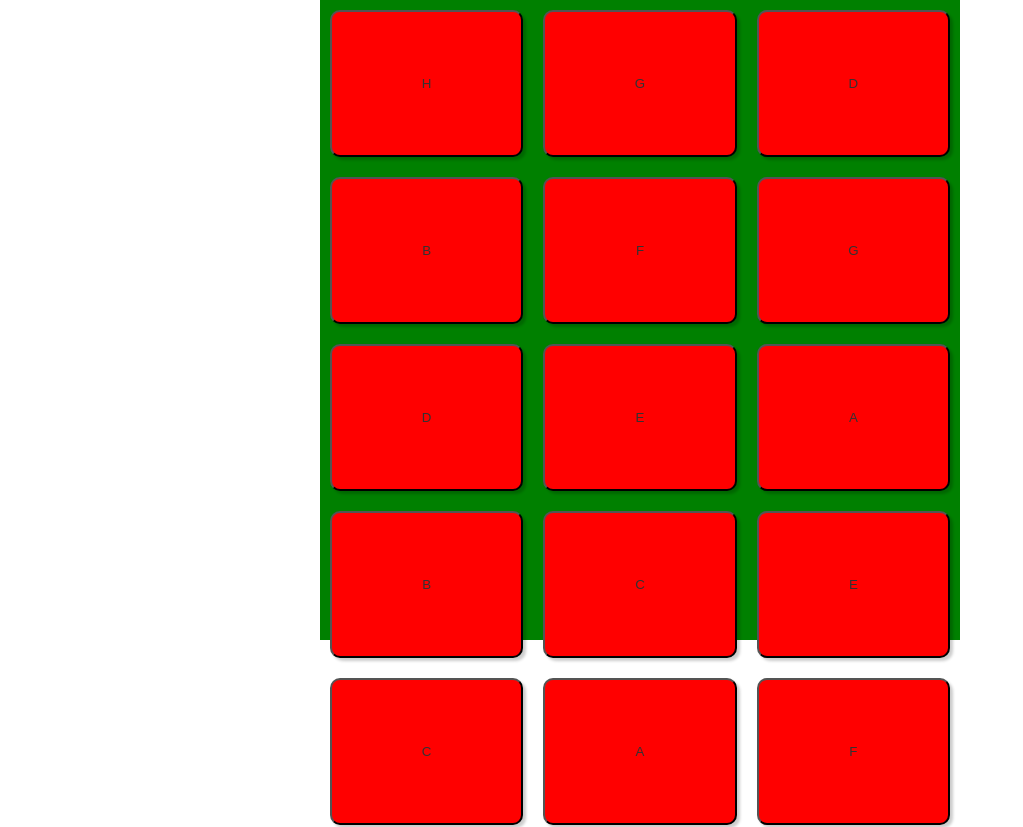
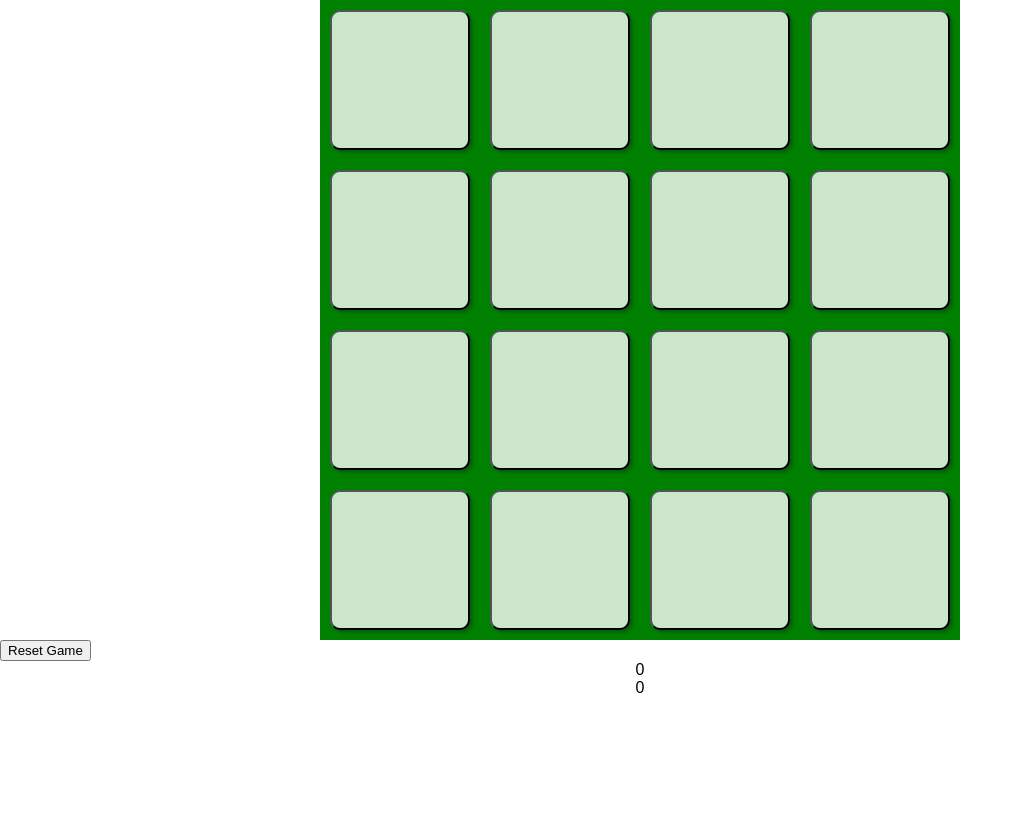
Before and after one commit to guioconnor/react-memory-game, a React (Create React App) app: page / in a window 1280 px wide. Shown: the top 827 px of the page, without its empty margins (0-1023 px from the left). After the commit the page ends 800 px from the top, so only its background shows below. Built offline with nearby package versions, Linux system fonts and the light colour scheme; the HTML template or start-up script is replaced by a standard one.

Commit message:
Compound components

```diff
--- a/src/App.jsx
+++ b/src/App.jsx
@@ -1,8 +1,15 @@
-import React, { Component } from 'react';
+import React from 'react';
 import MemoryGame from './module';
 
 const App = () => (
-  <MemoryGame cards={['A', 'B', 'C', 'D', 'E', 'F', 'G', 'H']} />
+  <div>
+    <MemoryGame cards={['A', 'B', 'C', 'D', 'E', 'F', 'G', 'H']}>
+      <MemoryGame.Board />
+      <MemoryGame.Reset />
+      <MemoryGame.MovesCounter />
+      <MemoryGame.PairsFoundCounter />
+    </MemoryGame>
+  </div>
 );
 
 export default App;
--- /dev/null
+++ b/src/module/Counter.jsx
@@ -0,0 +1,11 @@
+import React from 'react';
+import styled from 'styled-components';
+
+const Container = styled.div`
+  min-width: 50px;
+  text-align: center;
+`;
+
+const Counter = ({ counter }) => <Container>{counter}</Container>;
+
+export default Counter;
--- a/src/module/MemoryCard.jsx
+++ b/src/module/MemoryCard.jsx
@@ -1,5 +1,4 @@
 import React from 'react';
-import PropTypes from 'prop-types';
 import styled from 'styled-components';
 
 export const CARD_STATE = {
@@ -12,24 +11,32 @@ const Card = styled.button`
   cursor: pointer;
   flex 1 0 0%;
   background: rgba(255, 255, 255, .8);
-  background: ${state => {
-    return state.state === CARD_STATE.CLOSED ? 'red' : 'blue';
-  }};
+  opacity: ${state => (state.state === CARD_STATE.FOUND ? '.8' : '1')};
   color: #333;
   padding: 10%;
   margin: 10px;
   border-radius: 10px;
   box-shadow: 3px 3px 3px rgba(0, 0, 0, 0.2);
+  position: relative;
+`;
+
+const CardContent = styled.div`
+  display: ${state => (state.state === CARD_STATE.CLOSED ? 'none' : 'flex')};
+  justify-content: center;
+  align-items: center;
+  position: absolute;
+  top: 0;
+  left: 0;
+  right: 0;
+  bottom: 0;
 `;
 
 const MemoryCard = ({ children, state, onClick }) => {
   return (
     <Card onClick={onClick} state={state}>
-      {children}
+      <CardContent state={state}>{children}</CardContent>
     </Card>
   );
 };
 
-MemoryCard.propTypes = {};
-
 export default MemoryCard;
--- a/src/module/index.jsx
+++ b/src/module/index.jsx
@@ -4,47 +4,202 @@ import { shuffle } from 'lodash';
 
 import MemoryGrid from './MemoryGrid';
 import MemoryCard, { CARD_STATE } from './MemoryCard';
+import Counter from './Counter';
 
+const MEMORY_GAME_CONTEXT = '__memory_game_context__';
+
+const ResetButton = ({ children = 'Reset Game' }, context) => {
+  const { resetGame } = context[MEMORY_GAME_CONTEXT];
+  return <button onClick={resetGame}>{children}</button>;
+};
+ResetButton.contextTypes = {
+  [MEMORY_GAME_CONTEXT]: PropTypes.object.isRequired,
+};
+
+const Board = (props, context) => {
+  const { cards } = context[MEMORY_GAME_CONTEXT];
+  return <MemoryGrid>{cards}</MemoryGrid>;
+};
+Board.contextTypes = {
+  [MEMORY_GAME_CONTEXT]: PropTypes.object.isRequired,
+};
+
+const MovesCounter = (props, context) => {
+  const { movesCounter } = context[MEMORY_GAME_CONTEXT];
+  return <Counter counter={movesCounter} />;
+};
+MovesCounter.contextTypes = {
+  [MEMORY_GAME_CONTEXT]: PropTypes.object.isRequired,
+};
+
+const PairsFoundCounter = (props, context) => {
+  const { pairsFoundCounter } = context[MEMORY_GAME_CONTEXT];
+  return <Counter counter={pairsFoundCounter} />;
+};
+PairsFoundCounter.contextTypes = {
+  [MEMORY_GAME_CONTEXT]: PropTypes.object.isRequired,
+};
 export class MemoryGame extends Component {
-  static propTypes = {
-    cards: PropTypes.arrayOf(PropTypes.any).isRequired,
+  static propTypes = { cards: PropTypes.arrayOf(PropTypes.any).isRequired };
+  static Reset = ResetButton;
+  static Board = Board;
+  static MovesCounter = MovesCounter;
+  static PairsFoundCounter = PairsFoundCounter;
+  static childContextTypes = {
+    [MEMORY_GAME_CONTEXT]: PropTypes.object.isRequired,
   };
 
   constructor(props) {
     super(props);
-    this.state = {
-      cards: shuffle(props.cards.concat(props.cards)).map(value => ({
-        value,
-        state: CARD_STATE.CLOSED,
-      })),
+    this.state = this.getInitialState(props.cards);
+  }
+
+  getChildContext() {
+    return {
+      [MEMORY_GAME_CONTEXT]: {
+        cards: this.getMemoryCards(),
+        resetGame: this.resetGame,
+        movesCounter: this.state.moves,
+        pairsFoundCounter: this.state.pairsFound,
+      },
     };
   }
 
-  turnCard = position => () => {
-    debugger;
+  getInitialState = cards => ({
+    moves: 0,
+    pairsFound: 0,
+    cards: shuffle(cards.concat(cards)).map(value => ({
+      value,
+      state: CARD_STATE.CLOSED,
+    })),
+  });
+
+  resetGame = () => {
+    clearTimeout(this.timeout);
+    this.setState(this.getInitialState(this.props.cards));
+  };
+
+  getOpenCards = () =>
+    this.state.cards.filter(card => card.state === CARD_STATE.OPEN);
+
+  openCard = position => {
     const cards = [...this.state.cards];
-    cards[position].state = CARD_STATE.OPEN;
+    cards[position].state =
+      cards[position].state === CARD_STATE.CLOSED
+        ? CARD_STATE.OPEN
+        : cards[position].state;
 
     this.setState({ cards });
   };
 
-  render() {
-    const cards = this.state.cards.map((card, position) => (
+  closeOpenCards = () => {
+    clearTimeout(this.timeout);
+    const cards = this.state.cards.map(card => ({
+      ...card,
+      state: card.state === CARD_STATE.OPEN ? CARD_STATE.CLOSED : card.state,
+    }));
+
+    this.setState({ cards });
+  };
+
+  findCardPair = () => {
+    const cards = this.state.cards.map(card => ({
+      ...card,
+      state: card.state === CARD_STATE.OPEN ? CARD_STATE.FOUND : card.state,
+    }));
+
+    this.setState({ cards });
+  };
+
+  hasGameEnded = () => {
+    this.state.cards.some(card => card.state !== CARD_STATE.FOUND);
+  };
+
+  scheduleCloseCards = (delay = 700) => {
+    this.timeout = setTimeout(this.closeOpenCards, delay);
+  };
+
+  incrementCounter = () => {
+    this.setState({
+      moves: this.state.moves + 1,
+    });
+  };
+
+  incrementFoundPairsCounter = () => {
+    this.setState({
+      pairsFound: this.state.pairsFound + 1,
+    });
+  };
+
+  checkForPair = () => {
+    const openCards = this.getOpenCards();
+    if (openCards.length !== 2) {
+      return;
+    }
+
+    this.incrementCounter();
+
+    if (openCards[0].value === openCards[1].value) {
+      this.findCardPair();
+      this.incrementFoundPairsCounter();
+    } else {
+      this.scheduleCloseCards();
+    }
+  };
+
+  handleCardClick = position => () => {
+    const openCards = this.getOpenCards(this.state);
+
+    switch (openCards.length) {
+      case 0: {
+        this.openCard(position);
+        break;
+      }
+      case 1: {
+        this.openCard(position);
+        this.checkForPair();
+        break;
+      }
+      default: {
+        break;
+      }
+    }
+  };
+
+  getMemoryCards() {
+    return this.state.cards.map((card, position) => (
       <MemoryCard
-        onClick={this.turnCard(position)}
+        onClick={this.handleCardClick(position)}
         key={position}
         state={card.state}
       >
         {card.value}
       </MemoryCard>
     ));
+  }
 
-    return (
-      <div>
-        <MemoryGrid>{cards}</MemoryGrid>
-      </div>
-    );
+  render() {
+    return <div>{this.props.children}</div>;
   }
 }
 
 export default MemoryGame;
+
+/* State Machine
+
+switch(state) {
+  all_closed:
+    click_card();
+  one_open:
+    click_card();
+  card_clicked:
+    if(card.notFound && cards.open < 2) open_card()
+  two_open:
+    if(card[1].value === card[2].value) find_cards();
+    else close_open_cards
+  all_found:
+    congratulate();
+    close_all_cards();
+}
+
+*/
```
